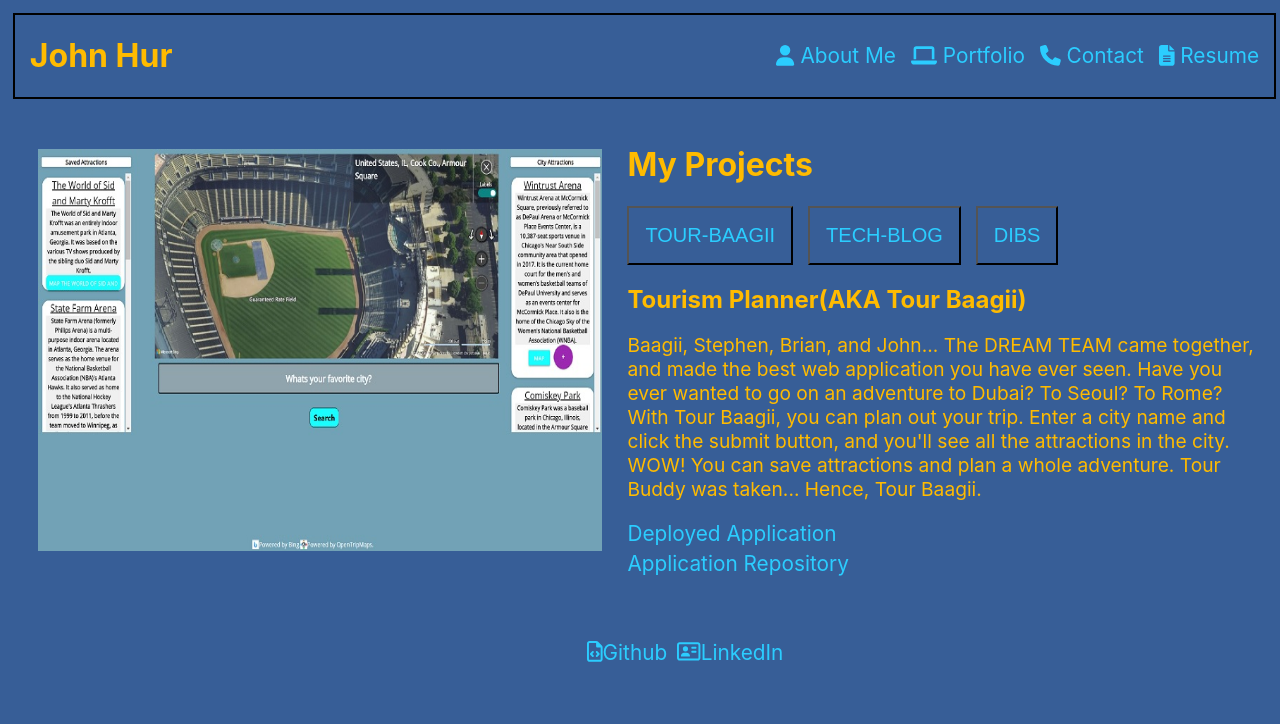
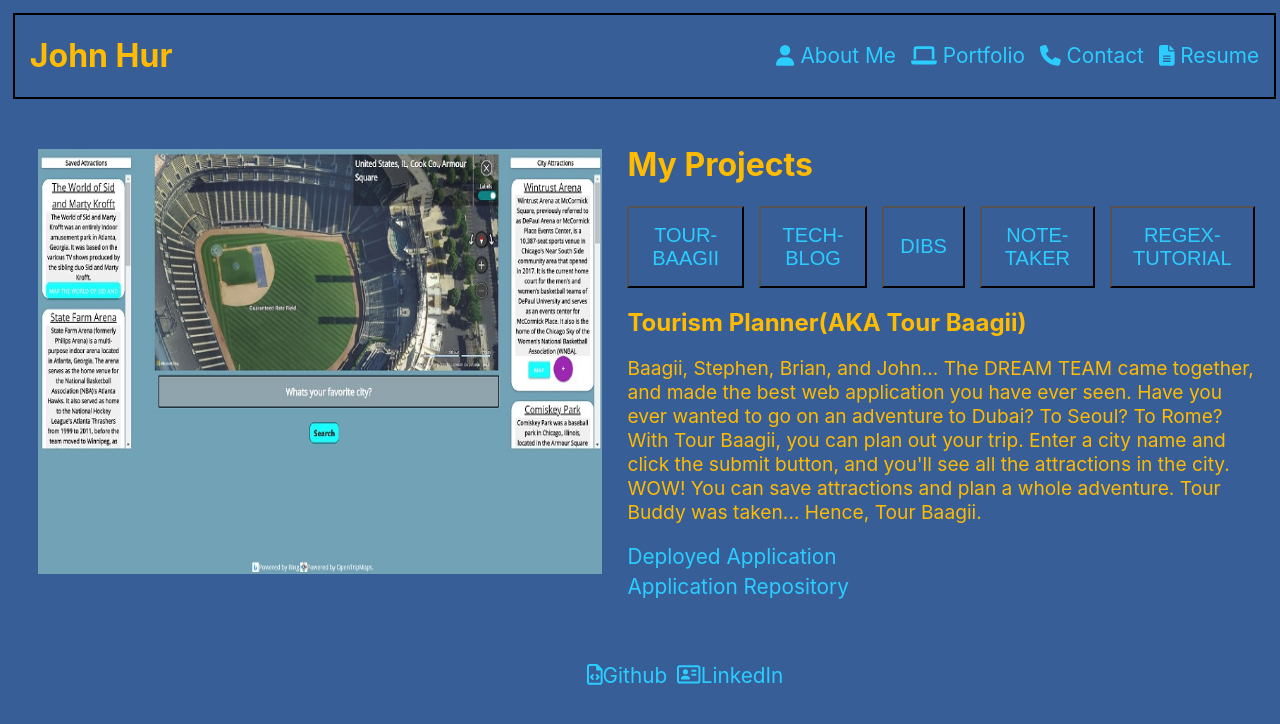
Before and after one commit to jhur628/the-best-react-portfolio, a React (Create React App) app: page /the-best-react-portfolio/portfolio in a window 1280 px wide. Shown: the top 724 px of the page. Built offline with nearby package versions, Linux system fonts and the light colour scheme.

Commit message:
added more projects to portfolio

```diff
--- a/src/App.js
+++ b/src/App.js
@@ -12,6 +12,8 @@
 import TourismPlannerPic from './assets/TourismPlanner.jpg';
 import TechBlogPic from './assets/techBlog.jpg';
 import DibsPic from './assets/dibs.jpg';
+import NoteTakerPic from './assets/noteTaker.jpg';
+import RegexTutorialPic from './assets/regexTutorial.jpg'
 import SecretPic from './assets/secret-image.jpg';
 
 function App() {
@@ -37,6 +39,12 @@
       case 'dibs' :
         return DibsPic;
         break;
+      case 'note-taker' :
+        return NoteTakerPic;
+        break;
+      case 'regex-tutorial' :
+        return RegexTutorialPic;
+        break;
       case 'secret-image' :
         return SecretPic;
         break;
--- a/src/data/projectData.js
+++ b/src/data/projectData.js
@@ -1,6 +1,5 @@
 export const projectData = [
     {
-        id: 1,
         imageString: "tour-baagii",
         title: "Tourism Planner(AKA Tour Baagii)",
         description: "Baagii, Stephen, Brian, and John... The DREAM TEAM came together, and made the best web application you have ever seen. Have you ever wanted to go on an adventure to Dubai? To Seoul? To Rome? With Tour Baagii, you can plan out your trip. Enter a city name and click the submit button, and you'll see all the attractions in the city. WOW! You can save attractions and plan a whole adventure. Tour Buddy was taken... Hence, Tour Baagii.",
@@ -8,7 +7,6 @@
         repository: "https://github.com/Dream-Team-NW/Tourism-Planner"
     },
     {
-        id: 2,
         imageString: "tech-blog",
         title: "The Best Tech Blog",
         description: "Have you ever wanted to talk or write about tech? No? Why not? You should give it a try! When you do finally decide to try, try the Best Tech Blog. Post a blog. Leave a comment. It's easy to use and you can have a nice chat with others who love tech as much as you.",
@@ -16,12 +14,25 @@
         repository: "https://github.com/jhur628/the-best-tech-blog"
     },
     {
-        id: 3,
         imageString: "dibs",
         title: "Dibs",
         description: "People are not great. Unfortunately, we usually have to share a whole apartment building with other people. That probably means we use the same laundry room. Wouldn't it be nice if you can reserve a laundry machine and avoid all your quirky neighbors. Now you can! With Dibs, you can make reservations for washing/drying machines. Gone are the days of seeing your floor in a pile next to the trash can. No more missing of a singular sock. Maybe the best way to co-exist is to avoid people altogether. Thank you, Dibs!",
         deployedApp: "https://tenant-buddy.herokuapp.com/",
         repository: "https://github.com/Dog-with-two-Gs/tenant-buddy"
+    },
+    {
+        imageString: "note-taker",
+        title: "The Best Note Taker",
+        description: "Ever want to just remember something, but all these other note taking apps are just too complicated. Try the Best Note Taker. It's a simple note taker. IT TAKES NOTES!",
+        deployedApp: "https://the-best-note-taker-jhur628.herokuapp.com/",
+        repository: "https://github.com/jhur628/theBestNoteTaker"
+    },
+    {
+        imageString: "regex-tutorial",
+        title: "The Best Email Regex Tutorial",
+        description: "Ever wonder what regular expressions(regex) are? You're not alone. Regexes are not that hard. You just need an easy to understand tutorial to walk you through it, and that's what I made. I made a gist of a regex tutorial for emails. Check it out!",
+        deployedApp: "https://gist.github.com/jhur628/2699ebd2a98e37d7363e0193b5c53f6b",
+
     }
 ];
 
```
Also changed, not shown: src/assets/noteTaker.jpg (added), src/assets/regexTutorial.jpg (added).
